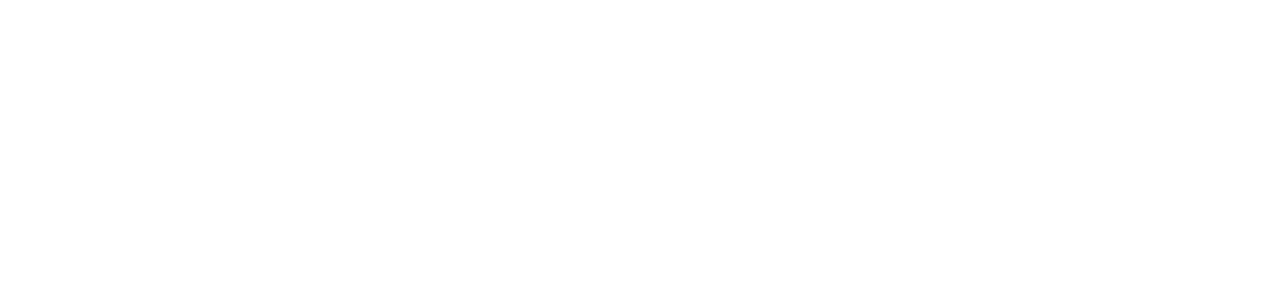
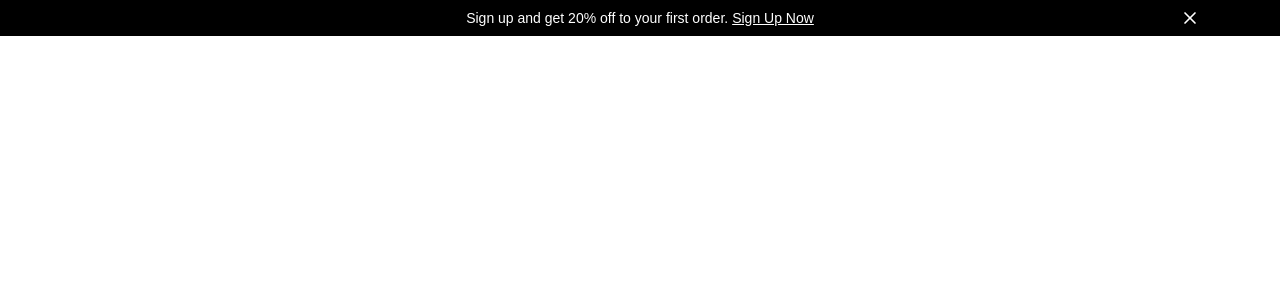
Before and after one commit to 01mehran/shopverse, a React (Vite) app: page /cart in a window 1280 px wide. Shown: the top 300 px of the page. Built offline with nearby package versions, Linux system fonts and the light colour scheme; a web font is replaced by a local one.

Commit message:
feat(cart): add topbar component Closes #13

```diff
--- a/src/pages/Cart.tsx
+++ b/src/pages/Cart.tsx
@@ -1,3 +1,10 @@
+// Components;
+import { TopBar } from "@/shared/components";
+
 export default function Cart() {
-  return <section></section>;
+  return (
+    <section>
+      <TopBar />
+    </section>
+  );
 }
```
